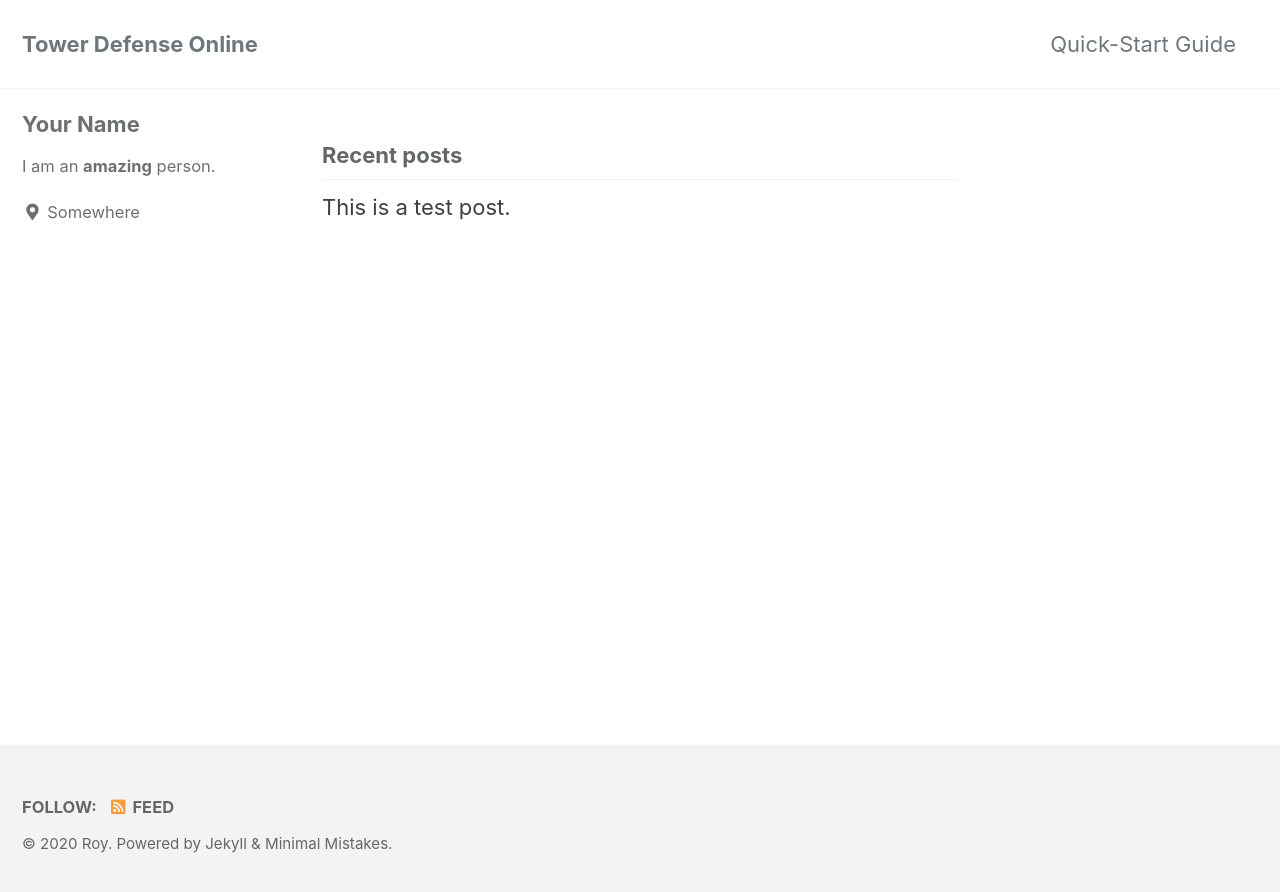
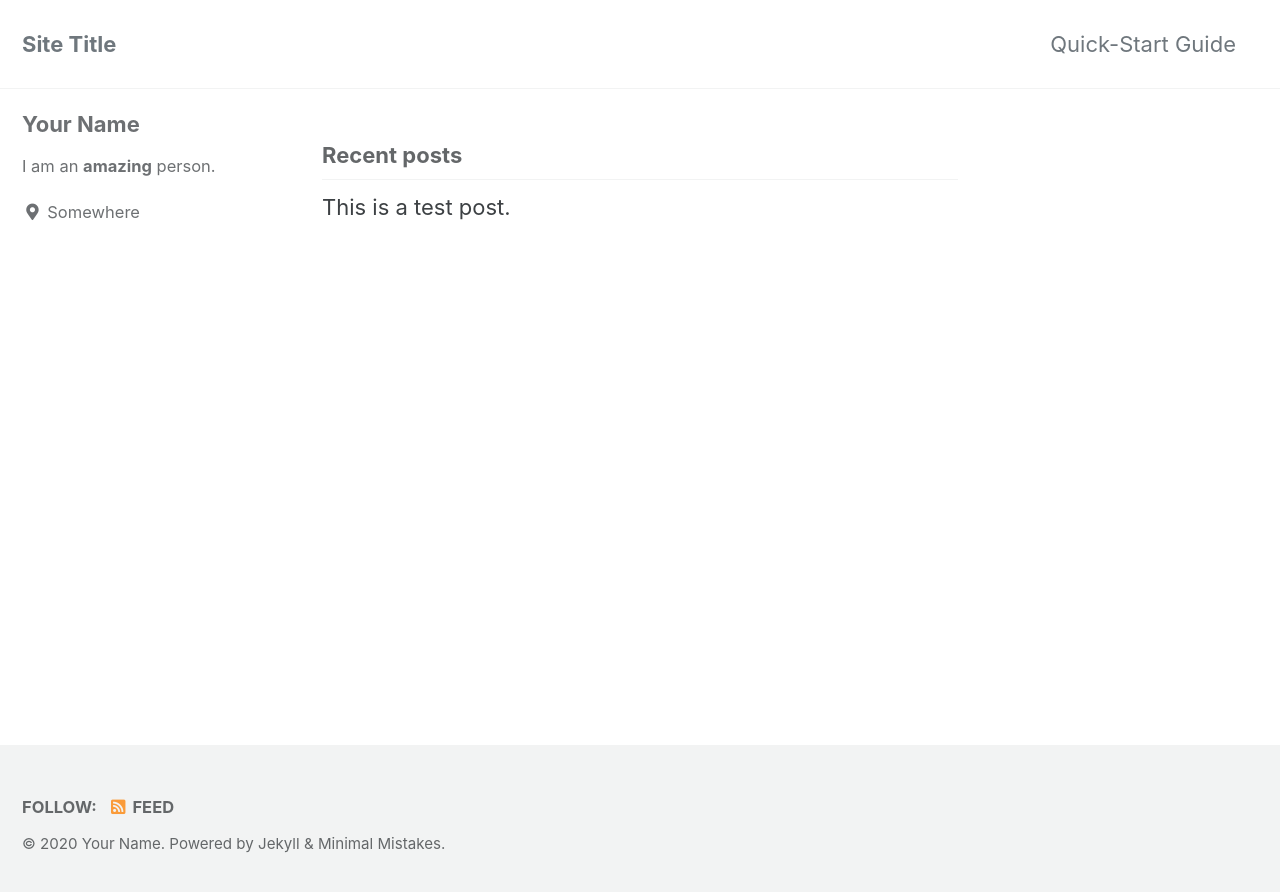
Before and after one commit to RoyVanStralen/TowerDefenseOnline, a Jekyll site: the page built from index.html, in a window 1280 px wide. Shown: the top 892 px of the page. Built offline with Jekyll 4.4.1, drawn with Linux system fonts in a browser that asks for light colours; cached includes are drawn as plain includes; the list of posts is cut into pages by our own code.

Commit message:
reset config file

```diff
--- a/_config.yml
+++ b/_config.yml
@@ -16,14 +16,14 @@ minimal_mistakes_skin    : "default" # "air", "aqua", "contrast", "dark", "dirt"
 
 # Site Settings
 locale                   : "en-US"
-title                    : "Tower Defense Online"
+title                    : "Site Title"
 title_separator          : "-"
 subtitle                 : # site tagline that appears below site title in masthead
-name                     : "Roy"
+name                     : "Your Name"
 description              : "An amazing website."
-url                      : # "https://royvanstralen.github.io"
-baseurl                  : "/towerdefenseonline"
-repository               : # "https://royvanstralen.github.io/towerdefenseonline"
+url                      : # the base hostname & protocol for your site e.g. "https://mmistakes.github.io"
+baseurl                  : "/towerdefenseonline" # the subpath of your site, e.g. "/blog"
+repository               : # GitHub username/repo-name e.g. "mmistakes/minimal-mistakes"
 teaser                   : # path of fallback teaser image, e.g. "/assets/images/500x300.png"
 logo                     : # path of logo image to display in the masthead, e.g. "/assets/images/88x88.png"
 masthead_title           : # overrides the website title displayed in the masthead, use " " for no title
```
